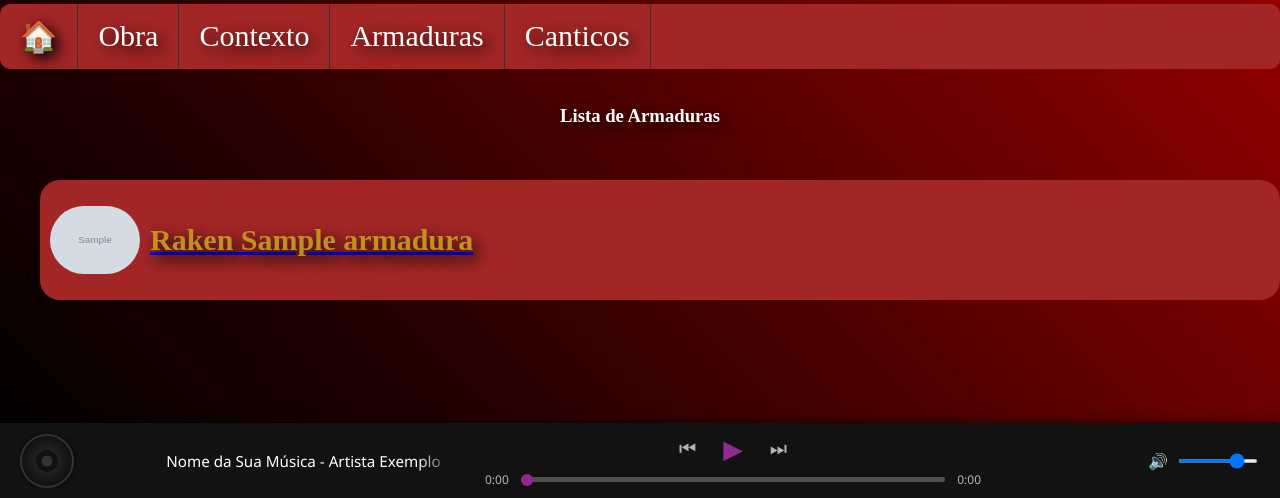
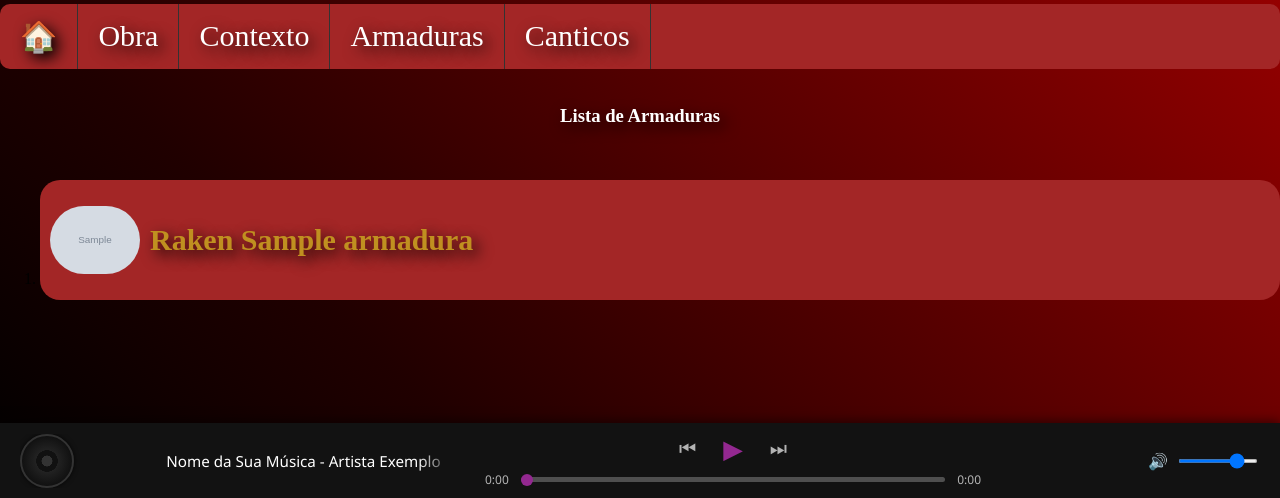
Before and after one commit to jorew/ProjetoRakens, a Node project: template views/equip/armaduras.ejs in a window 1280 px wide. Shown: the part 302-800 px from the top of the page. Run offline with Node 20 templates, Linux system fonts and the light colour scheme; the template is opened without the code that fills it: most values are stand-ins (such as "Sample title", 1, 10 or a date in 2020); grey boxes marked "Sample" are stand-in pictures; some libraries are stand-ins or nearby versions.

Commit message:
a-aarlap2

```diff
--- a/public/stylesheets/styleRL.css
+++ b/public/stylesheets/styleRL.css
@@ -88,10 +88,11 @@ text-shadow: 5px 5px 15px rgba(0, 0, 1, 1);
 }
 
 .a-aar {
+  text-decoration: none !important;
 font-size: 30px;
 color: rgb(192, 144, 32);
 text-shadow: 5px 5px 15px rgba(0, 0, 1, 1);
-text-decoration: none !important;
+
 }
 
 
--- a/views/equip/armaduras.ejs
+++ b/views/equip/armaduras.ejs
@@ -27,7 +27,7 @@
   <% armaduras.forEach(function(item) { %>
     <li>
       <!-- Aponta diretamente para /detalhe/1encantamento ou /detalhe/2paixao -->
-      <a href="/detalhe/<%= item.slug || item.les_ %>">
+      <a class="a-aar" href="/detalhe/<%= item.slug || item.les_ %>">
         <div class="container-flex2">
 
           <img class="imagem_icon"
```
